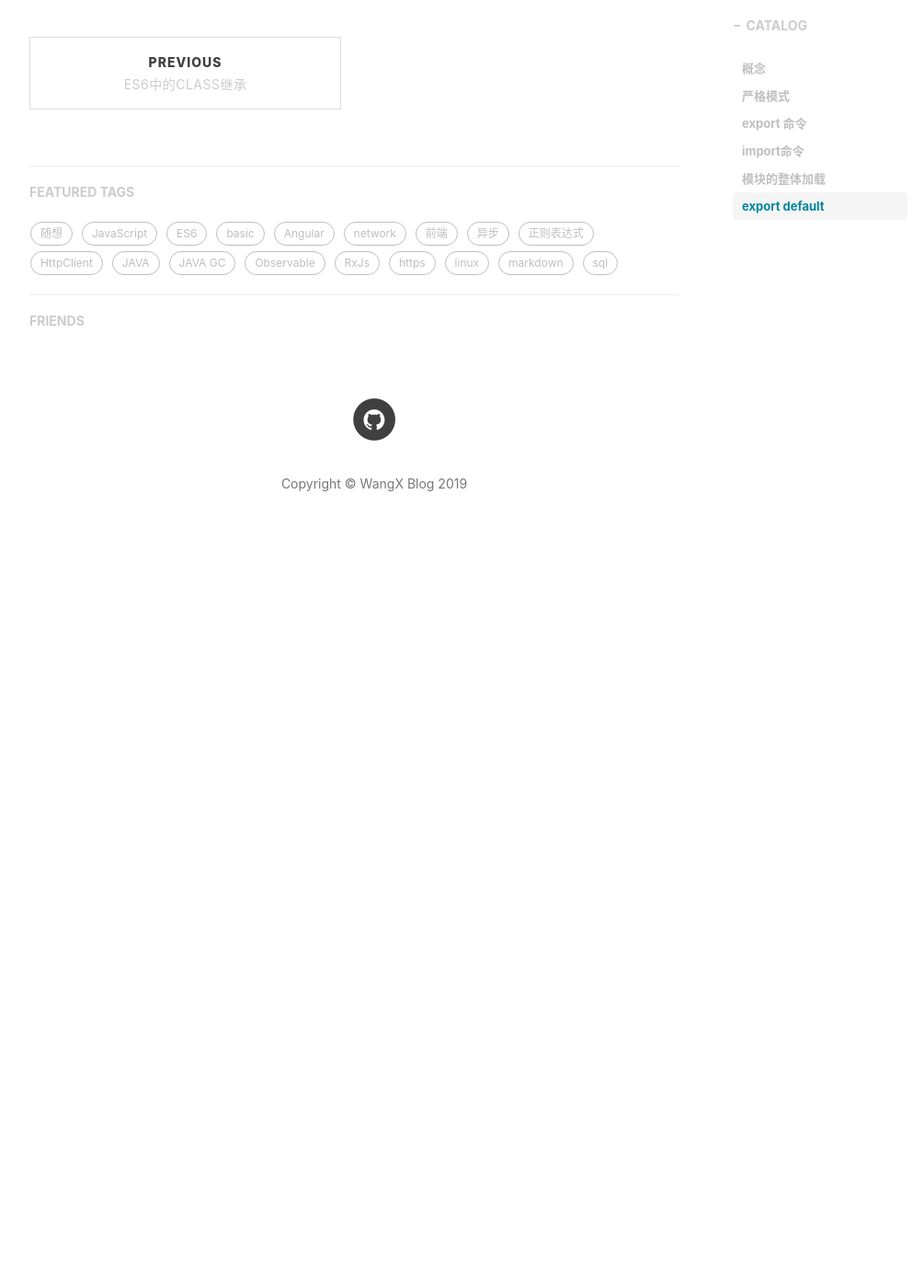
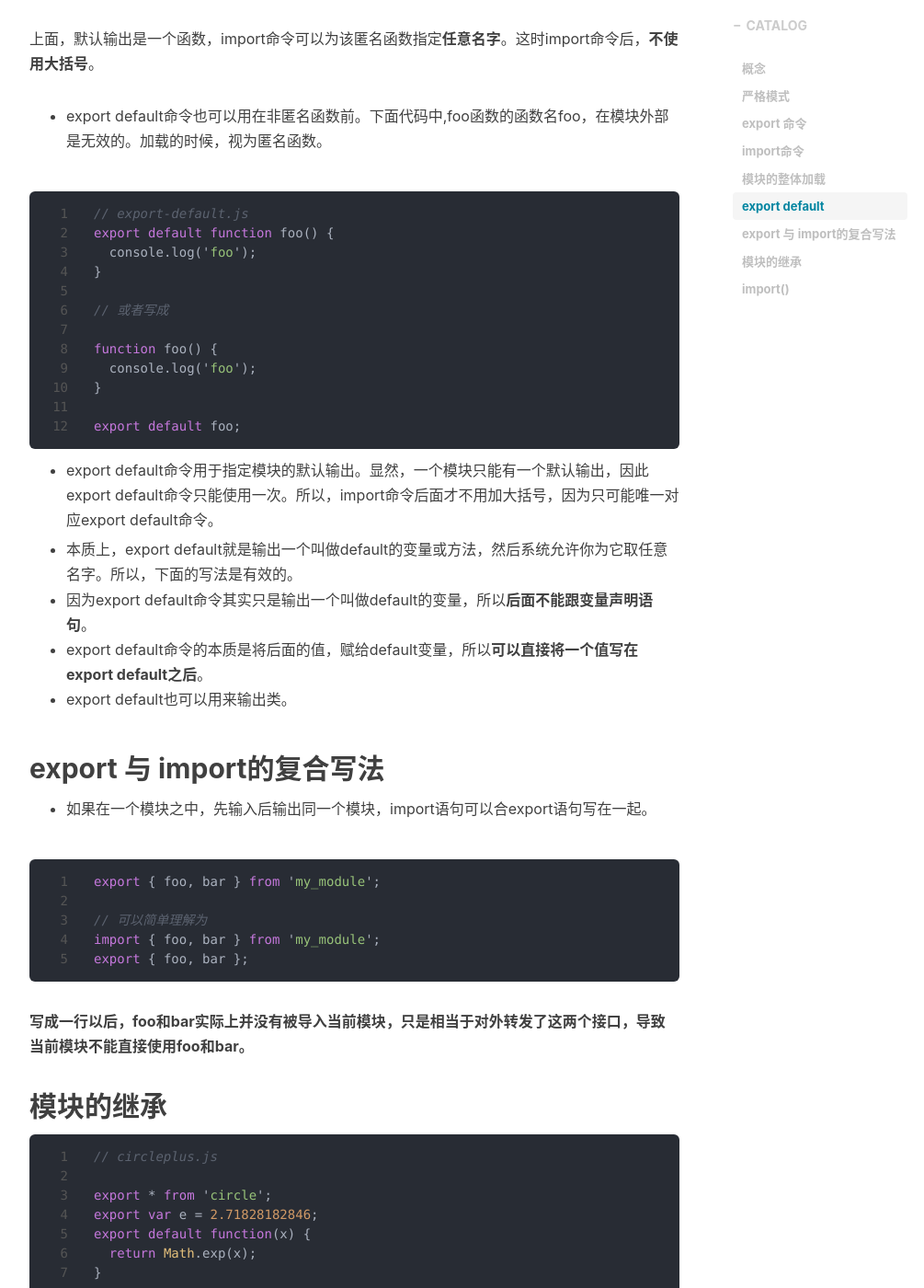
Before and after one commit to fatty-wang/fatty-wang.github.io, a Jekyll site: the page built from _posts/2019-02-21-ES6-module.md, in a window 1280 px wide and 1400 px high, scrolled down 5408 px. Shown: the whole window at 92% size, without its empty margins (233-1238 px from the left). Built offline with Jekyll 4.4.1, drawn with Linux system fonts in a browser that asks for light colours; nearby versions of some CDN libraries; comment, search, counter and statistics services are not loaded; before the commit the page ends 6038 px from its top, so only the background shows below that; some of the changed text lies outside the part shown.

Commit message:
es6 module

````diff
--- a/_posts/2019-02-21-ES6-module.md
+++ b/_posts/2019-02-21-ES6-module.md
@@ -184,3 +184,58 @@ export default function () {
 import customName from './export-default';
 customName(); //'test'
 ```
+上面，默认输出是一个函数，import命令可以为该匿名函数指定**任意名字**。这时import命令后，**不使用大括号**。
+
+* export default命令也可以用在非匿名函数前。下面代码中,foo函数的函数名foo，在模块外部是无效的。加载的时候，视为匿名函数。
+
+```javascript
+// export-default.js
+export default function foo() {
+  console.log('foo');
+}
+
+// 或者写成
+
+function foo() {
+  console.log('foo');
+}
+
+export default foo;
+```
+* export default命令用于指定模块的默认输出。显然，一个模块只能有一个默认输出，因此export default命令只能使用一次。所以，import命令后面才不用加大括号，因为只可能唯一对应export default命令。
+
+* 本质上，export default就是输出一个叫做default的变量或方法，然后系统允许你为它取任意名字。所以，下面的写法是有效的。
+* 因为export default命令其实只是输出一个叫做default的变量，所以**后面不能跟变量声明语句**。
+* export default命令的本质是将后面的值，赋给default变量，所以**可以直接将一个值写在export default之后**。
+* export default也可以用来输出类。
+
+## export 与 import的复合写法
+
+* 如果在一个模块之中，先输入后输出同一个模块，import语句可以合export语句写在一起。
+
+```javascript
+export { foo, bar } from 'my_module';
+
+// 可以简单理解为
+import { foo, bar } from 'my_module';
+export { foo, bar };
+```
+**写成一行以后，foo和bar实际上并没有被导入当前模块，只是相当于对外转发了这两个接口，导致当前模块不能直接使用foo和bar。**
+
+## 模块的继承
+
+```javascript
+// circleplus.js
+
+export * from 'circle';
+export var e = 2.71828182846;
+export default function(x) {
+  return Math.exp(x);
+}
+```
+上面代码中，circleplus模块继承了circle模块。export * 表示再输出circle模块的所有属性和方法。注意，export * 命令会忽略circle模块的default方法。然后，上面代码又输出了自定义的e变量和默认方法。
+
+
+## import()
+* import和export命令只能在模块的顶层，不能在代码块之中。这样的设计，能够提高编译器效率，但也导致无法在运行时加载模块。
+* 一个提案，建议引入import()函数，**完成动态加载**。
````
